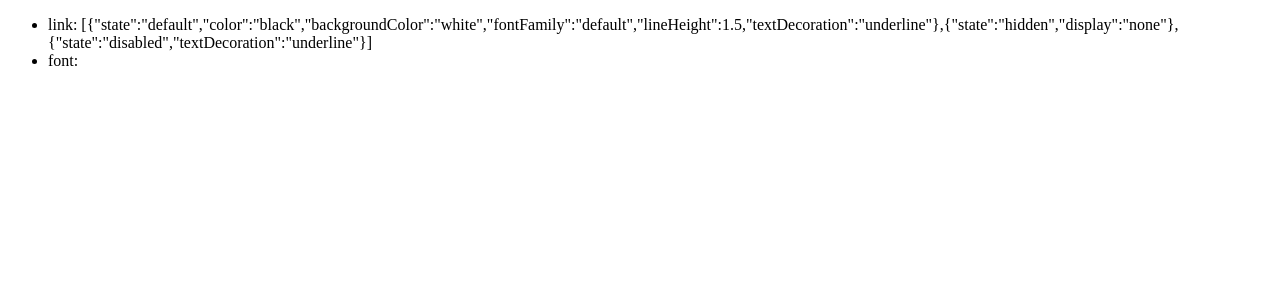
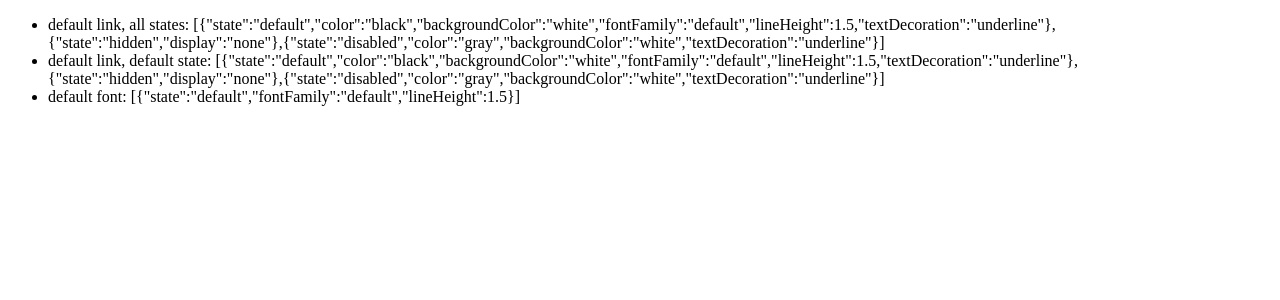
Before and after one commit to osequi/test-presets, a Next.js app: page / in a window 1280 px wide. Shown: the top 300 px of the page. Built offline with nearby package versions, Linux system fonts and the light colour scheme.

Commit message:
No async needed

```diff
--- a/src/links.ts
+++ b/src/links.ts
@@ -17,10 +17,12 @@ const defaultLink: TLink = {
         {
           type: "colors",
           name: "default",
+          state: "default",
         },
         {
           type: "font",
           name: "default",
+          state: "default",
         },
       ],
       css: {
@@ -38,7 +40,8 @@ const defaultLink: TLink = {
       presets: [
         {
           type: "colors",
-          name: "disabled",
+          name: "default",
+          state: "disabled",
         },
       ],
       css: {
--- a/src/pages/index.tsx
+++ b/src/pages/index.tsx
@@ -2,12 +2,16 @@ import { default as usePreset } from "../usePreset";
 
 const Home = () => {
   const defaultLink = usePreset("link", "default");
-  //const defaultFont = usePreset("font", "default");
+  const defaultLinkDefaultState = usePreset("link", "default", "default");
+  const defaultFont = usePreset("font", "default");
 
   return (
     <ul>
-      <li>link: {JSON.stringify(defaultLink)}</li>
-      <li>font: {/*JSON.stringify(defaultFont)*/}</li>
+      <li>default link, all states: {JSON.stringify(defaultLink)}</li>
+      <li>
+        default link, default state: {JSON.stringify(defaultLinkDefaultState)}
+      </li>
+      <li>default font: {JSON.stringify(defaultFont)}</li>
     </ul>
   );
 };
--- a/src/types.ts
+++ b/src/types.ts
@@ -10,8 +10,9 @@ export type TElementState =
   | "hidden";
 
 export type TPreset = {
-  type: string;
-  name: string;
+  type?: string;
+  name?: string;
+  state?: TElementState;
 };
 
 export type TStyle = {
--- a/src/usePreset.ts
+++ b/src/usePreset.ts
@@ -1,4 +1,4 @@
-import type { TPreset } from "./types";
+import type { TPreset, TElementState } from "./types";
 
 import { default as links } from "./links";
 import { default as fonts } from "./fonts";
@@ -6,7 +6,7 @@ import { default as colors } from "./colors";
 
 const presets = [...links, ...fonts, ...colors];
 
-const usePreset = (type: string, name: string) => {
+const usePreset = (type?: string, name?: string, state?: TElementState) => {
   const preset = presets.find((item) => {
     const { preset: itemPreset } = item;
     const { type: presetType, name: presetName } = itemPreset;
@@ -15,26 +15,24 @@ const usePreset = (type: string, name: string) => {
 
   const styles = preset?.styles;
 
-  const rawStyles =
+  return (
     styles &&
     styles.map((item) => {
       const { state, presets, css } = item;
-      console.log("state: ", state);
 
       const presetsObject =
         presets &&
         presets.reduce((storedValue, preset) => {
           const { type, name } = preset;
-          const value = usePreset(type, name);
+          const value = usePreset(type, name, state);
           const valueFiltered =
             value && value.filter((item) => item.state === state).pop();
           return { ...storedValue, ...valueFiltered };
         }, {});
 
       return { state: state, ...presetsObject, ...css };
-    });
-
-  return rawStyles;
+    })
+  );
 };
 
 export default usePreset;
```
